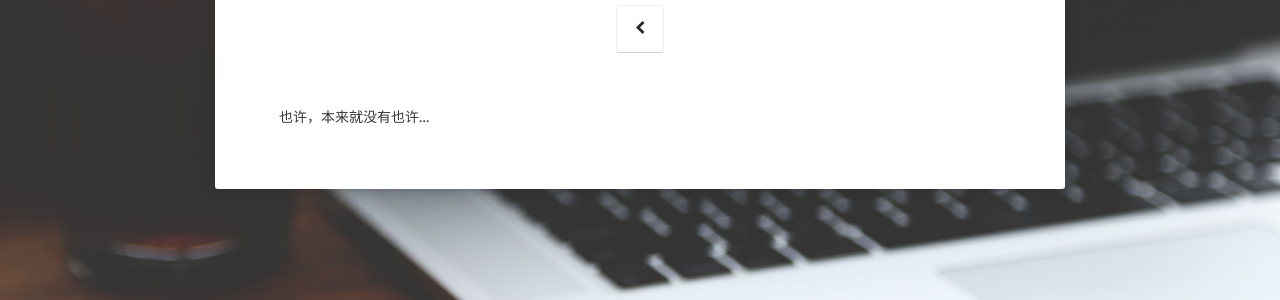
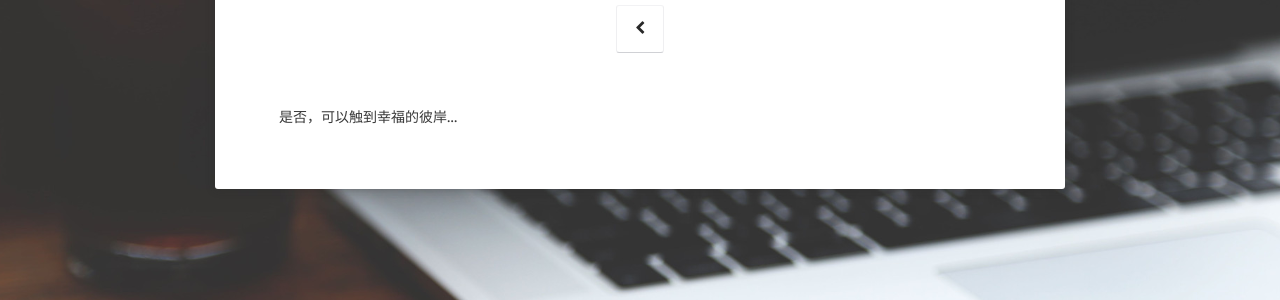
Before and after one commit to deergate/deergate.github.io, a Jekyll site: the page built from _posts/2020-01-01-hopes.md, in a window 1280 px wide. Shown: the part 265-565 px from the top of the page. Built offline with Jekyll 4.4.1, drawn with Linux system fonts in a browser that asks for light colours; some web fonts are replaced.

Commit message:
perhaps love

```diff
--- a/_posts/2020-01-01-hopes.md
+++ b/_posts/2020-01-01-hopes.md
@@ -4,8 +4,8 @@ title: "是否"
 date: 2020-01-01
 excerpt: "Perhaps Love"
 project: true
-tags: [勇气]
+tags: [幸福]
 comments: false
 ---
 
-也许，本来就没有也许...
+是否，可以触到幸福的彼岸...
```
